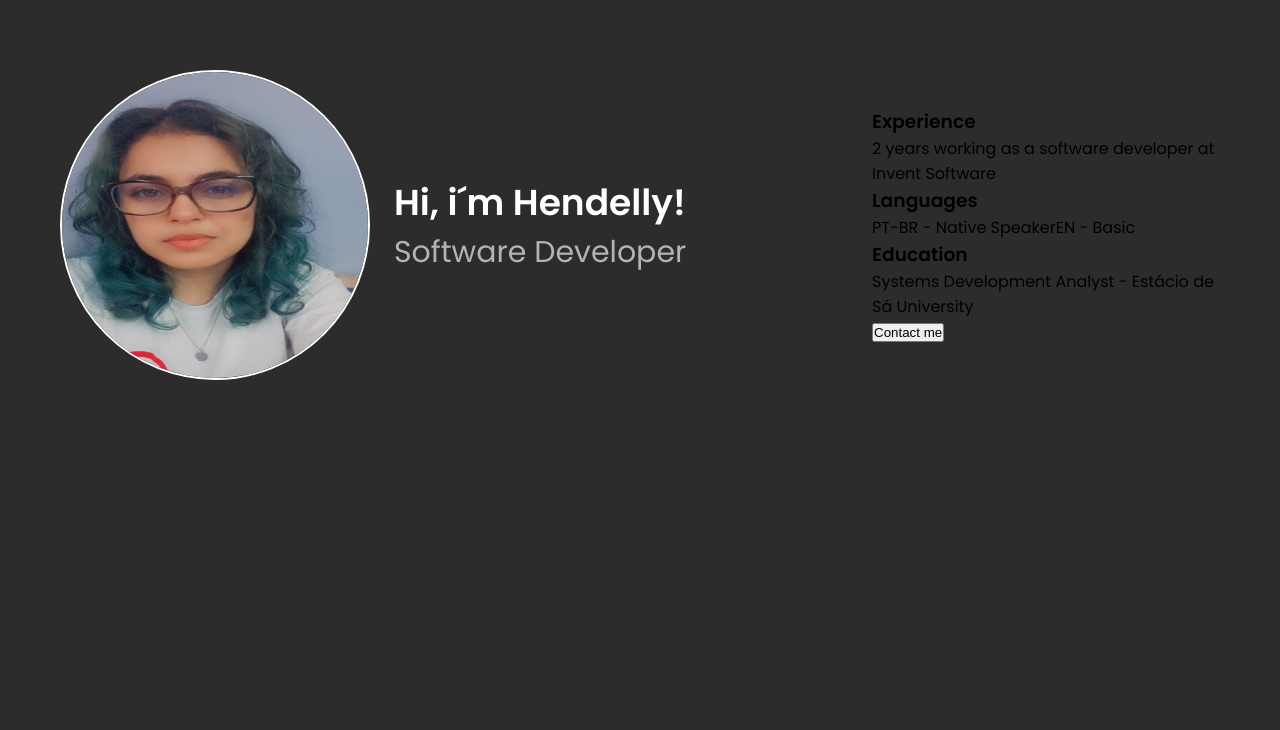
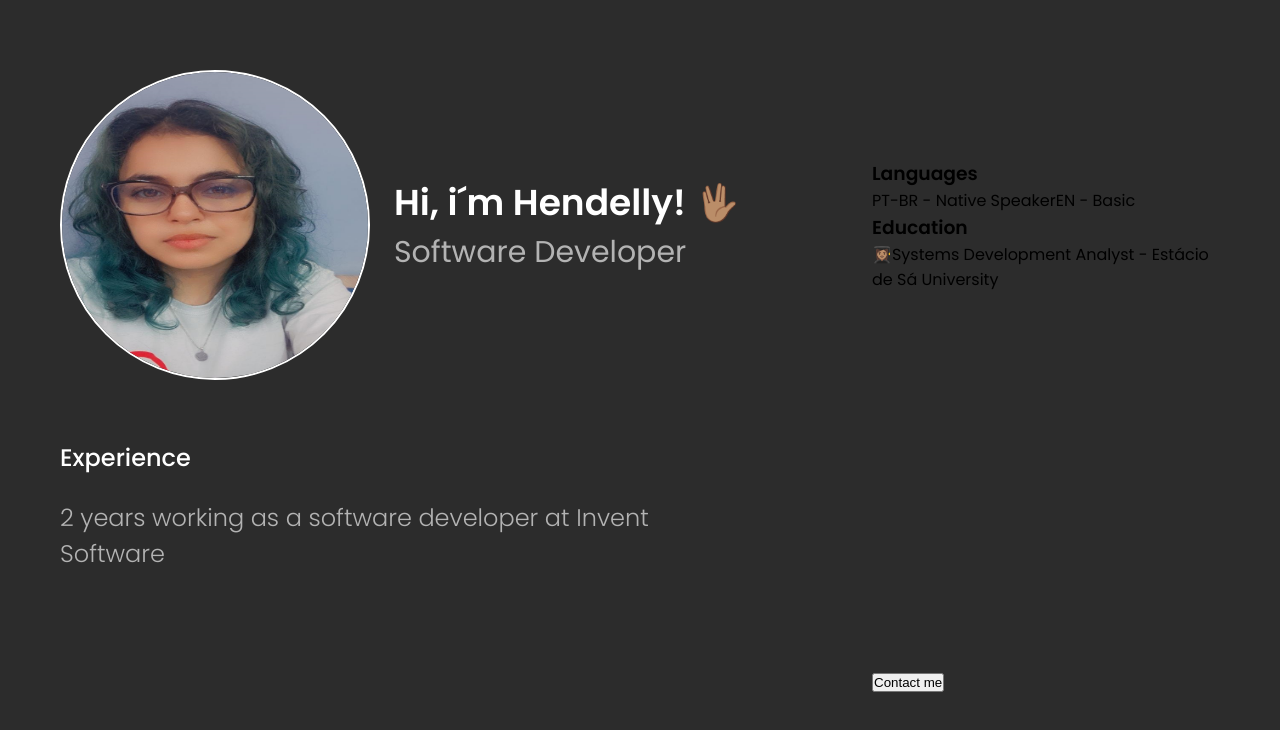
Before and after one commit to HendellyMesquita/my-portfolio, a Next.js app: page / in a window 1280 px wide. Shown: the top 730 px of the page. Built offline with nearby package versions, Linux system fonts and the light colour scheme.

Commit message:
feat: configuração da seção de experiencia

```diff
--- /dev/null
+++ b/src/app/components/experience/experience.scss
@@ -0,0 +1,23 @@
+.experience{
+    display: flex;
+    flex-direction: column;
+    grid-area: experience;
+
+    p{
+        font-weight: 300;
+        font-size: 18px;
+        line-height: 28px;
+        color: var(--text-secondary);
+        text-align: center;
+    }
+
+    @media (min-width: 768px) {
+        align-items: flex-start;
+        p{
+            font-size: 24px;
+            line-height: 36px;
+            text-align: start;
+
+        }
+    }
+}
--- /dev/null
+++ b/src/app/components/experience/experience.tsx
@@ -0,0 +1,13 @@
+import { SectionTitle } from "../sectionTitle/sectionTitle"
+import "./experience.scss"
+
+export function Experience(){
+    return(
+        <div className="experience">
+            <SectionTitle text="Experience"/>
+            <p>2 years working as a software developer at Invent Software</p>
+            <div className="experience-time">
+            </div>
+        </div>
+    )
+}
--- a/src/app/components/header/header.tsx
+++ b/src/app/components/header/header.tsx
@@ -4,7 +4,7 @@
     return(
         <div className = "header">
           <div>
-            <h1>Hi, i´m Hendelly!</h1>
+            <h1>Hi, i´m Hendelly! 🖖🏽</h1>
             <h2>Software Developer</h2>
           </div>
           <Image
--- /dev/null
+++ b/src/app/components/sectionTitle/sectionTitle.scss
@@ -0,0 +1,14 @@
+.sectionTitle{
+    font-weight: 500;
+    font-size: 18px;
+    text-align: center;
+    line-height: 28px;
+    color: var(--text-primary);
+    margin-bottom:24px;
+
+    @media(min-width: 768px){
+        font-size: 24px;
+        line-height: 36px;
+        text-align: start;
+    }
+}
--- /dev/null
+++ b/src/app/components/sectionTitle/sectionTitle.tsx
@@ -0,0 +1,9 @@
+import "./sectionTitle.scss"
+interface SectionTitleProps{
+    text: string
+}
+export function SectionTitle({text}: SectionTitleProps){
+    return(
+        <h3 className="sectionTitle">{text}</h3>
+    )
+}
--- a/src/app/layout.tsx
+++ b/src/app/layout.tsx
@@ -4,7 +4,7 @@
 
 const poppins = Poppins(
   { subsets: ['latin'],
-    weight:['400','500','600']
+    weight:['300','400','500','600']
   })
 
 export const metadata: Metadata = {
--- a/src/app/page.tsx
+++ b/src/app/page.tsx
@@ -1,15 +1,11 @@
+import { Experience } from "./components/experience/experience";
 import { Header } from "./components/header/header";
 import "./styles/home.scss"
 export default function Home() {
   return (
     <main className="container">
         <Header/>
-            <div className="experience">
-              <h3>Experience</h3>
-              <p>2 years working as a software developer at Invent Software</p>
-              <div className="experience-time">
-
-            </div>
+        <Experience/>
           <div className="infos">
                 <h3>Languages</h3>
                 <div className="languages-info">
@@ -18,6 +14,7 @@
                 </div>
                 <h3>Education</h3>
                 <div className="educational-info">
+                  <span>👩🏽‍🎓</span>
                   <span>Systems Development Analyst - Estácio de Sá University</span>
                 </div>
           </div>
@@ -26,7 +23,6 @@
           <div>
             <button>Contact me</button>
           </div>
-         </div>
     </main>
   )
 }
--- a/src/app/styles/home.scss
+++ b/src/app/styles/home.scss
@@ -1,6 +1,7 @@
 .container{
     padding: 40px 32px;
     display: grid;
+    gap: 24px;
     grid-template-rows: repeat(4,auto);
     grid-template-areas:
         "header"
```
Lines whose indentation alone changed are shown as unchanged.
